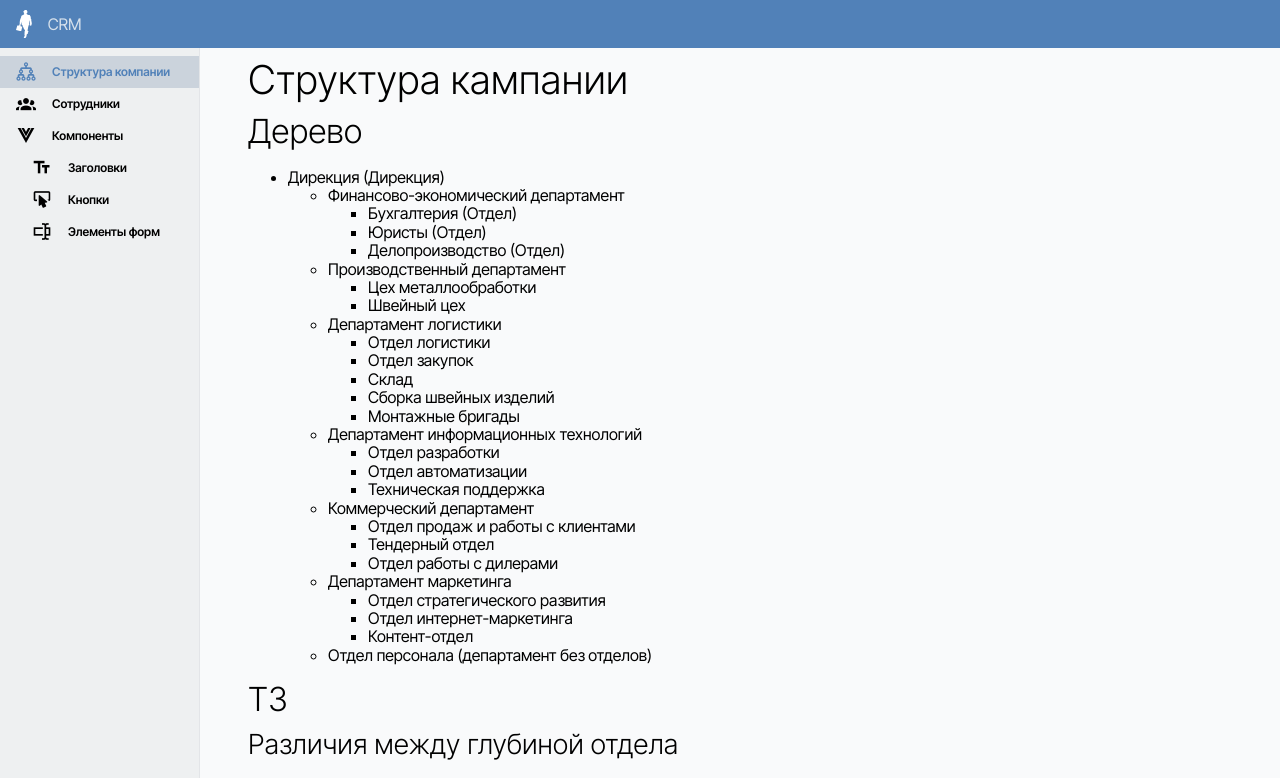
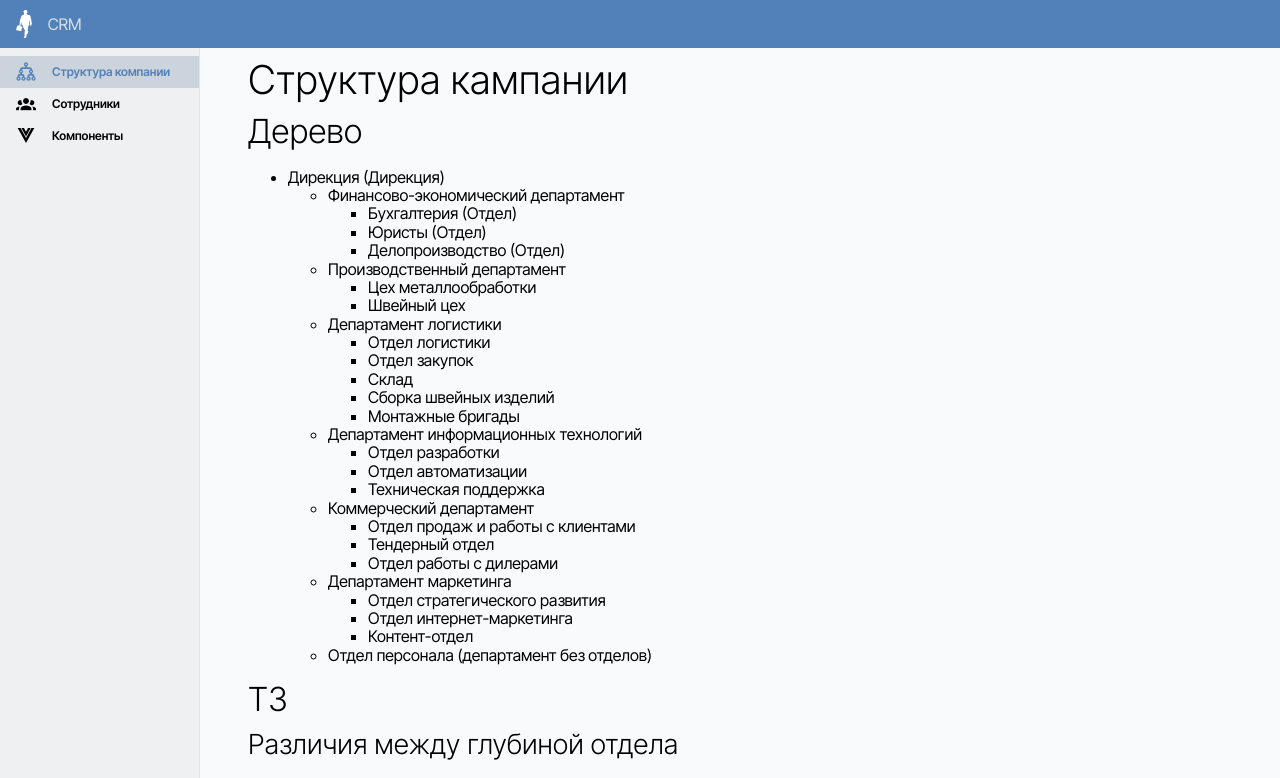
Before and after one commit to hardmagnett/big-company, a Vue app: page / in a window 1280 px wide. Shown: the top 778 px of the page. Built offline with nearby package versions, Linux system fonts and the light colour scheme.

Commit message:
Интерактив меню 01

```diff
--- a/src/a-library/components/layout/AMainMenu/AMainMenuItem.vue
+++ b/src/a-library/components/layout/AMainMenu/AMainMenuItem.vue
@@ -1,6 +1,6 @@
 <script setup lang="ts">
 
-import { onMounted, computed, ref } from 'vue'
+import { onMounted, computed, ref, reactive } from 'vue'
 
 import type {MenuItem} from '@/a-library/components/layout/AMainMenu/types';
 // import AIcon from "@/a-library/components/typo/AIcon/AIcon.vue";
@@ -19,7 +19,14 @@ const props = withDefaults(defineProps<Props>(), {
 
 const rootNode = ref(null)
 
+const isClosed = ref(true)
+
 const paddingLeft = computed(() => props.deepLevel * 16)
+const classes = computed(() => {
+  return {
+    'main-menu-item--is-closed': props.menuItem.children && isClosed.value
+  }
+})
 
 // const componentForLink = computed(() => {
 //   return props.menuItem.route ? 'RouterLink' : 'a'
@@ -35,7 +42,11 @@ onMounted(() => {
 </script>
 
 <template>
-  <div class="main-menu-item" ref="rootNode">
+  <div
+      class="main-menu-item"
+      :class="classes"
+      ref="rootNode"
+  >
     <!--componentForLink-->
     <!--v-if="menuItem.route"-->
     <!--<component-->
@@ -65,6 +76,7 @@ onMounted(() => {
     <a
       class="main-menu-item__link"
       v-if="!menuItem.route"
+      @click="isClosed = !isClosed"
     >
       <AIcon
         :icon="menuItem.icon"
@@ -73,14 +85,14 @@ onMounted(() => {
       <span>{{menuItem.title}}</span>
     </a>
 
-    <template v-if="menuItem.children">
+    <div class="main-menu-item__children" v-if="menuItem.children">
       <AMainMenuItem
           v-for="childMenuItem in menuItem.children"
           :key="childMenuItem.id"
           :menuItem="childMenuItem"
           :deepLevel="deepLevel + 1"
       />
-    </template>
+    </div>
   </div>
 </template>
 
@@ -130,9 +142,12 @@ onMounted(() => {
     }
   }
 
-  > .main-menu-item {
+  > .main-menu-item__children {
     //margin-left: 16px;
     //color: clrFont(light, main);
+    max-height: 100px;
+    overflow-y: hidden;
+    transition: max-height var(--timeShort);
   }
   &:hover {
     a {
@@ -140,5 +155,11 @@ onMounted(() => {
     }
 
   }
+
+  &.main-menu-item--is-closed {
+    > .main-menu-item__children {
+      max-height: 0;
+    }
+  }
 }
 </style>
```
Also changed, not shown: план.txt.
